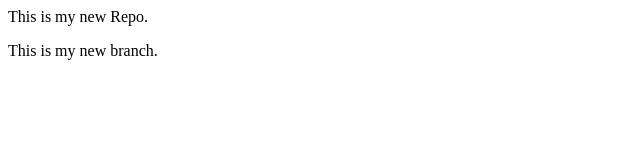
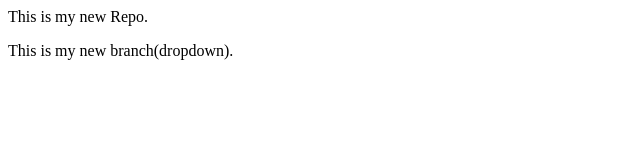
Before and after one commit to malikmudasir01/LocalRepo, a plain HTML site: page index.html in a window 1280 px wide. Shown: the full height of the page, 0-640 px from the left. Drawn offline with Linux system fonts and the light colour scheme.

Commit message:
add dropdown

```diff
--- a/index.html
+++ b/index.html
@@ -1,2 +1,2 @@
 <p>This is my new Repo.</p>
-<p>This is my new branch.</p>
+<p>This is my new branch(dropdown).</p>
```
